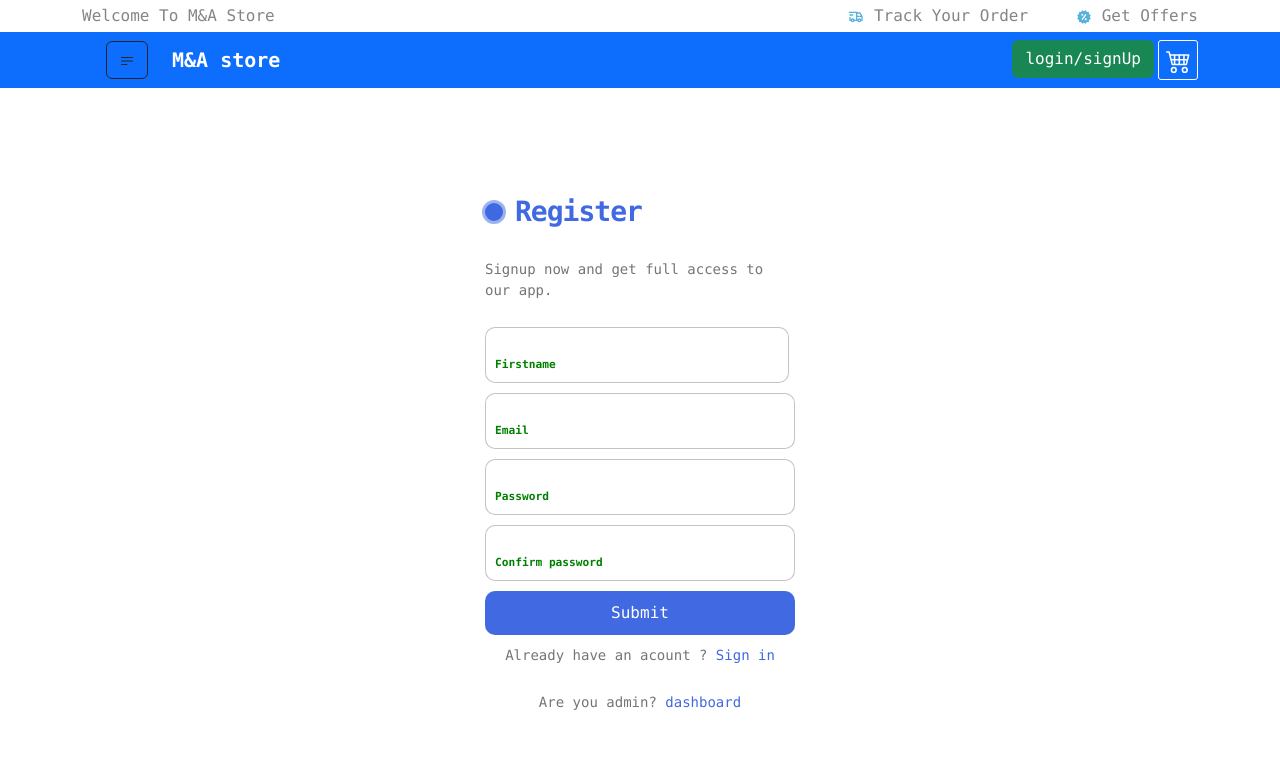
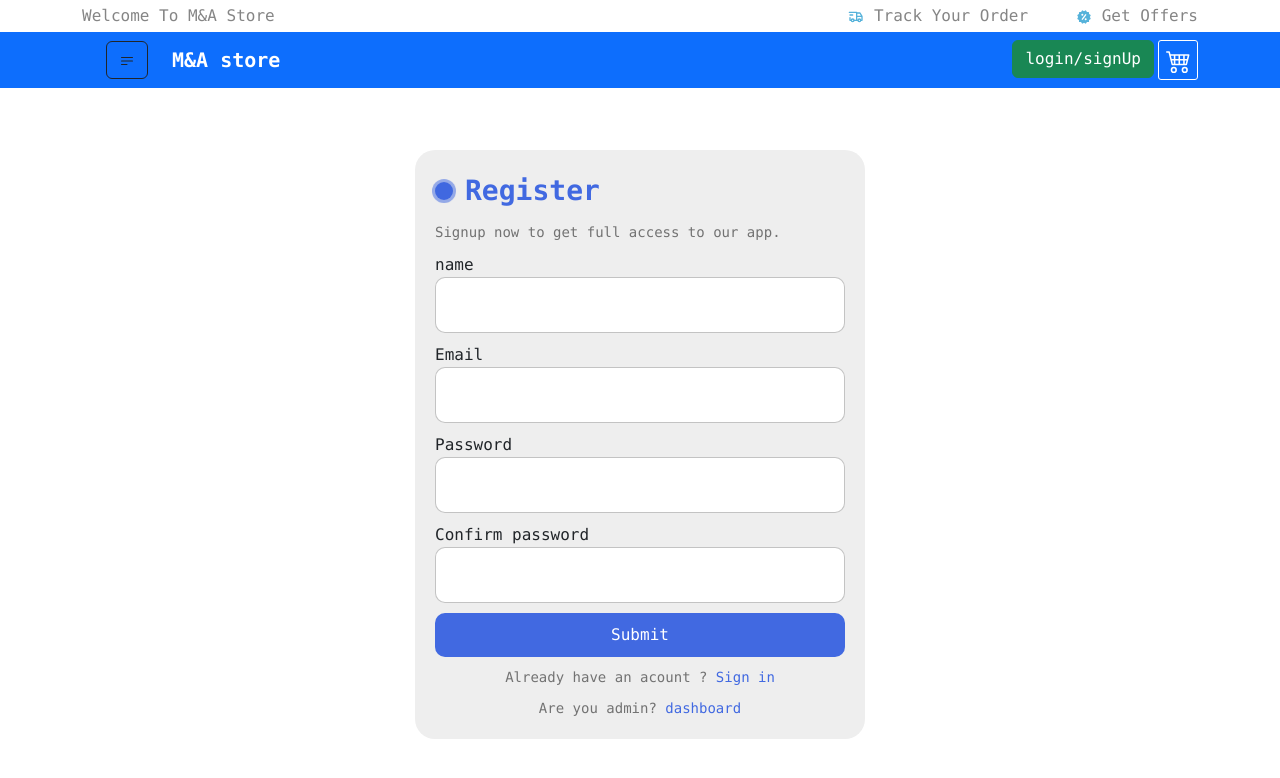
Before and after one commit to ashrafmo-1/E-commerce_products-management, a React (Create React App) app in the folder source-code/: page /signup in a window 1280 px wide. Shown: the top 778 px of the page. Built offline with nearby package versions, Linux system fonts and the light colour scheme.

Commit message:
modified form login

```diff
--- a/source-code/src/main-style.css
+++ b/source-code/src/main-style.css
@@ -7,6 +7,10 @@
 
 a {
     text-decoration: none !important;
+}
+
+p{
+    margin: 0 !important;
 }
 
 :root {
--- a/source-code/src/pages/login/signup/Login.jsx
+++ b/source-code/src/pages/login/signup/Login.jsx
@@ -32,65 +32,35 @@ export default function Login() {
 
 
         }
-
-
-
        }
-
     } catch(err) {
         setemailError(err.response.status)
     } };
-
-
-
-
-
-
-
-
-
-
   return (
-
-
-
-
-
-
-
-
-
-
-
       <>
       <NavgationBar />
-   <div style={{height: 'calc(100vh - 56px)'}} className={'flex-center'}>
+   <div style={{height: 'calc(100vh - 88px)'}} className={'flex-center'}>
    <form class="form" onSubmit={Submit}>
    <p class="title">login </p>
    <p class="message">login now and get full access to our app. </p>
    <div class="flex">
    </div>
-
    <label>
        <input required="" placeholder="" type="email" class="input"
        onChange={(e) => setEmail(e.target.value)}/>
-                                   {Accept && emailerror === 422 }
 
        <span>Email</span>
    </label>
 
    <label>
-       <input required="" placeholder="" type="password" class="input"
-       onChange={(e) => setPassword(e.target.value)}
-       />
-            {
-                Accept&& emailerror === 401 &&  <p style={{fontSize:"10px" ,
-                color:"red"}}> PassWord error </p>}
+       <input required="" placeholder="" type="password" class="input"xonChange={(e) => setPassword(e.target.value)} />
                 <span>Password</span>
    </label>
 
    <button class="submit">Submit</button>
-   <p class="signin">Dont have an acount ? <Link to="/signup"> signup</Link> </p>
+                                   {Accept && emailerror === 422 }
+            { Accept&& emailerror === 401 &&  <p style={{fontSize:"10px" , color:"red"}}> PassWord error </p>}
+   <p class="signin">create new account ? <Link to="/signup"> Register</Link> </p>
 </form>
    </div>
       </>
--- a/source-code/src/pages/login/signup/Signup.jsx
+++ b/source-code/src/pages/login/signup/Signup.jsx
@@ -5,15 +5,15 @@ import NavgationBar from "../../../components/NavgationBar";
 import axios from "axios"
 
 export default function Signup() {
-const [name,setName] = useState("");
-const [email,setEmail] = useState("");
-const [password,setPassword] = useState("");
-const [passwordR,setPasswordR] = useState("");
+const [name, setName] = useState("");
+const [email, setEmail] = useState("");
+const [password, setPassword] = useState("");
+const [passwordR, setPasswordR] = useState("");
 
-const [Accept,setAccept] = useState(false);
-const[emailerror,setemailError] =useState("");
+const [Accept, setAccept] = useState(false);
+const[emailerror, setemailError] =useState("");
 
- async function Submit(e){
+async function Submit(e){
     let flag = true ;
     e.preventDefault();
     setAccept(true);
@@ -23,82 +23,57 @@ const[emailerror,setemailError] =useState("");
 try {
     if(flag){
    let res = await axios.post("http://127.0.0.1:8000/api/register" , {
-
-
     name : name,
     email :email,
     password:password,
-    password_confirmation: passwordR  })
+    password_confirmation: passwordR
+   })
 
     if(res.status ===200 ){
         window.localStorage.setItem("email",email);
         window.location.pathname= "/"
-
-
+    }}
+    }catch(err) {
+    setemailError(err.response.status)
     }
-
-
-
-   }
-
-} catch(err) {
-    setemailError(err.response.status)
-} };
-
-
-
+}
 
   return (
             <>
-
       <NavgationBar />
-
-
-    <div style={{height: 'calc(100vh - 56px)'}} className={'flex-center'}>
-
+    <div style={{height: 'calc(100vh - 88px)'}} className={'flex-center'}>
     <form onSubmit={Submit} nav="home"  className="form">
     <p className="title">Register </p>
-    <p className="message">Signup now and get full access to our app. </p>
-        <div className="flex">
+    <p className="message">Signup now to get full access to our app. </p>
+        <label>
+            <span>name</span>
+            <input required="" placeholder="" type="text" className="input" value={name}
+            onChange={(e) => setName(e.target.value)}/>
+        </label>
+    <label>
+        <span>Email</span>
+        <input required="" placeholder="" type="email" className="input" value={email} onChange={(e) => setEmail(e.target.value)}/>
+    </label>
 
-
-        <label>
-            <input style={{width:"19rem"}} required="" placeholder="" type="text" className="input"
-            value={name}
-            onChange={(e) => setName(e.target.value)}/>
-            {name === "" && Accept && <p style={{fontSize:"10px"
-                         ,color:"red"}}> user name is required </p>}
-            <span>Firstname</span>
-
-        </label>
-
-    </div>
     <label>
-        <input required="" placeholder="" type="email" className="input"
-        value={email}
-        onChange={(e) => setEmail(e.target.value)}/>
-      {Accept && emailerror === 422 && <p style={{color:"red"}}> email is Already been taken</p> }
-        <span>Email</span>
-    </label>
-    <label>
+        <span>Password</span>
         <input required="" placeholder="" type="password" className="input"
         value={password}
         onChange={(e) => setPassword(e.target.value)}/>
-        {password.length < 8 && Accept && <p style={{fontSize:"10px"
-                         , color:"red"}}>   PassWord must be more than 8 char </p>}
-        <span>Password</span>
     </label>
 
     <label>
+        <span>Confirm password</span>
         <input required="" placeholder="" type="password" className="input"
         value={passwordR}
         onChange={(e) => setPasswordR(e.target.value)}/>
-        { passwordR !== password && Accept && <p style={{fontSize:"10px" ,
-                          color:"red"}}> PassWord does not match</p>}
-        <span>Confirm password</span>
     </label>
 
     <button className="submit">Submit</button>
+       {name === "" && Accept && <p style={{fontSize:"10px" ,color:"red"}}> user name is required </p>}
+      {Accept && emailerror === 422 && <p style={{color:"red"}}> email is Already been taken</p> }
+        {password.length < 8 && Accept && <p style={{fontSize:"10px" , color:"red"}}> PassWord must be more than 8 char </p>}
+        { passwordR !== password && Accept && <p style={{fontSize:"10px", color:"red"}}> PassWord does not match</p>}
     <p className="signin">Already have an acount ? <Link to="/login"> Sign in</Link> </p>
     <p className="signin">Are you admin? <Link to="/dashboard"> dashboard</Link> </p>
     </form>
--- a/source-code/src/pages/login/signup/signup.css
+++ b/source-code/src/pages/login/signup/signup.css
@@ -2,26 +2,27 @@
     display: flex;
     flex-direction: column;
     gap: 10px;
-    max-width: 350px;
+    width: 450px;
     background-color: #fff;
     padding: 20px;
     border-radius: 20px;
     position: relative;
     margin: auto;
+  background-color: #eee;
   }
 
   .title {
     font-size: 28px;
     color: royalblue;
     font-weight: 600;
-    letter-spacing: -1px;
     position: relative;
     display: flex;
     align-items: center;
     padding-left: 30px;
   }
 
-  .title::before,.title::after {
+  .title::before,
+  .title::after {
     position: absolute;
     content: "";
     height: 16px;
@@ -78,16 +79,6 @@
     border-radius: 10px;
   }
 
-  .form label .input + span {
-    position: absolute;
-    left: 10px;
-    top: 15px;
-    color: grey;
-    font-size: 0.9em;
-    cursor: text;
-    transition: 0.3s ease;
-  }
-
   .form label .input:placeholder-shown + span {
     top: 15px;
     font-size: 0.9em;
```
